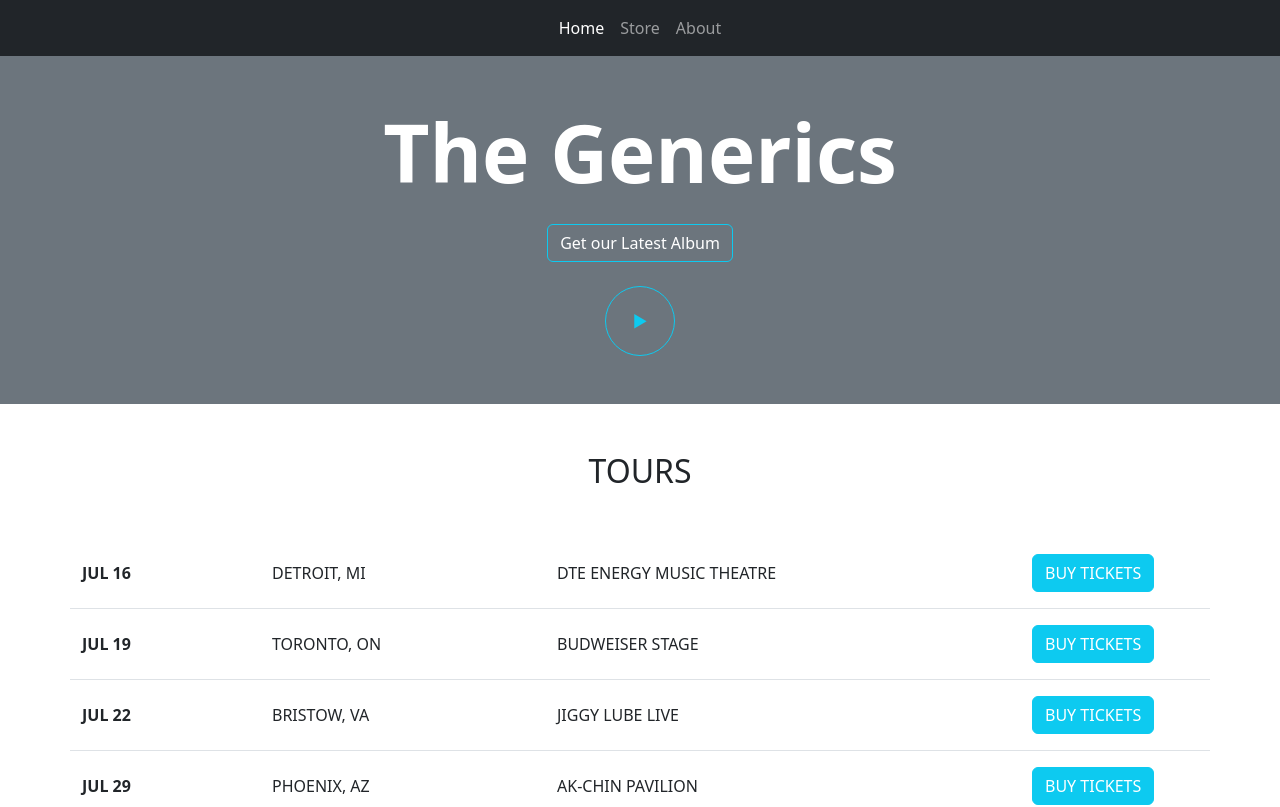
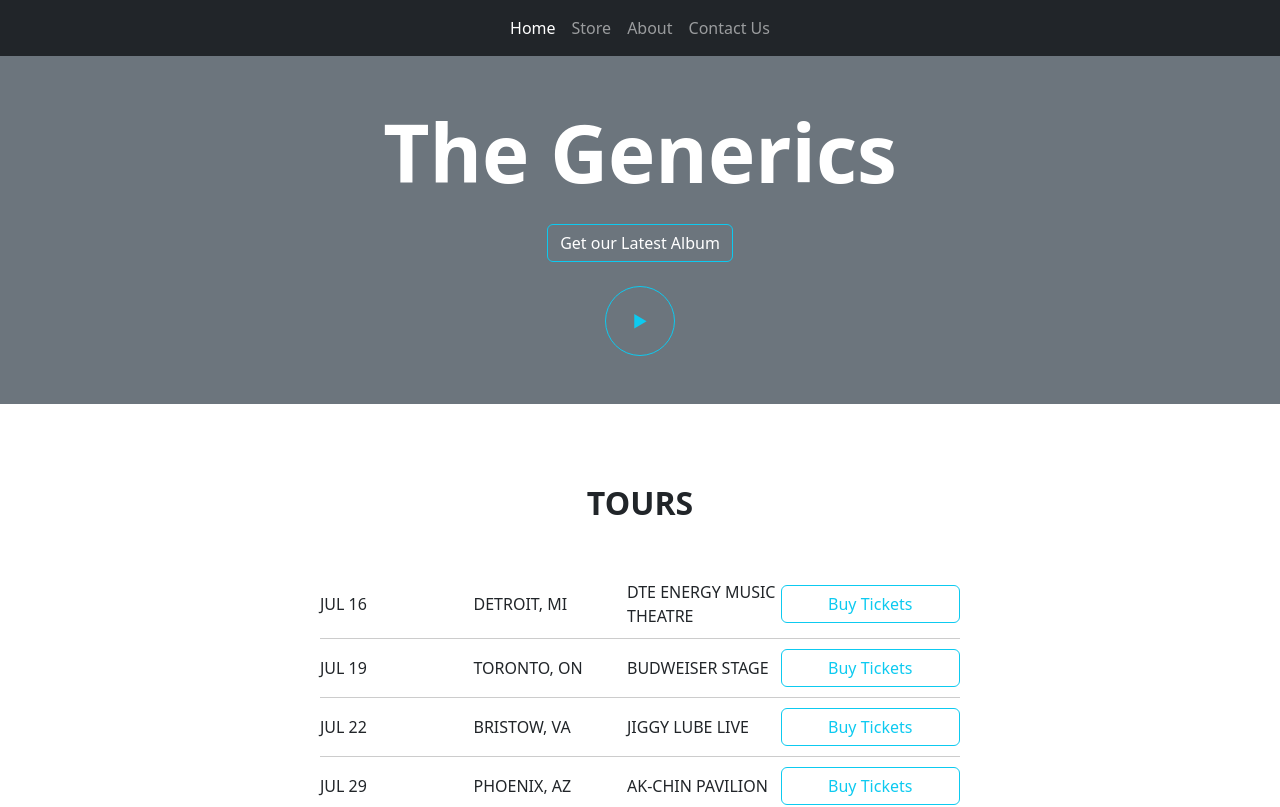
Before and after one commit to piyush-123-123/E-Commerce-, a React (Vite) app: page / in a window 1280 px wide. Shown: the top 807 px of the page. Built offline with nearby package versions, Linux system fonts and the light colour scheme.

Commit message:
Shifted from v7 to v5 and Used Firebase for posting contact form data

```diff
--- a/package.json
+++ b/package.json
@@ -14,7 +14,7 @@
     "react": "^19.2.7",
     "react-bootstrap": "^2.10.10",
     "react-dom": "^19.2.7",
-    "react-router-dom": "^7.18.1"
+    "react-router-dom": "^5.3.4"
   },
   "devDependencies": {
     "@eslint/js": "^10.0.1",
--- a/src/App.css
+++ b/src/App.css
@@ -6,5 +6,6 @@
 
 .content {
   flex: 1;
+   padding-top: 80px;
 
 }
--- a/src/App.jsx
+++ b/src/App.jsx
@@ -1,11 +1,18 @@
 import { useState } from "react";
-import { Outlet } from "react-router-dom";
-import Hero from "./components/Hero"
+import { Switch, Route } from 'react-router-dom';
+import Contact from "./pages/Contact";
+
 import Navbar from "./components/Navbar";
+import Hero from "./components/Hero";
 import Cart from "./components/Cart/Cart";
 import CartProvider from "./components/Store/CartProvider";
-import Footer from "./components/Footer"
-import "./app.css";
+import Footer from "./components/Footer";
+
+import Home from "./pages/Home";
+import Store from "./pages/Store";
+import About from "./pages/About";
+
+import "./App.css";
 
 const App = () => {
   const [showCart, setShowCart] = useState(false);
@@ -19,21 +26,30 @@ const App = () => {
   };
 
   return (
-
     <CartProvider>
-
-
       <div className="app">
         <Navbar onOpenCart={openCartHandler} />
 
-      <Hero title="The Generics" />
+        {showCart && <Cart onCloseCart={closeCartHandler} />}
+       <Hero />
+       <main className="content">
+        <Switch>
+          <Route path="/" exact>
+              <Home />
+          </Route>
 
+          <Route path="/store">
+              <Store />
+          </Route>
 
+          <Route path="/about">
+              <About />
+          </Route>
+          <Route path="/contact">
+              <Contact />
+          </Route>
 
-    {showCart && <Cart onCloseCart={closeCartHandler} />}
-
-    <main className="content">
-      <Outlet />
+        </Switch>
         </main>
 
         <Footer />
--- a/src/components/Hero.jsx
+++ b/src/components/Hero.jsx
@@ -5,10 +5,13 @@ import "./Hero.css";
 const Hero = () => {
   const location = useLocation();
   const isHome = location.pathname === "/";
+  const isContactUs=location.pathname==="/contact";
 
   return (
-    <div className="bg-secondary text-white text-center py-5 ">
-<Container className="hero d-flex flex-column align-items-center">
+    <>
+  {!isContactUs &&
+  <div className="bg-secondary text-white text-center py-5 ">
+   <Container className="hero d-flex flex-column align-items-center">
   <h1 className="display-1 fw-bold">The Generics</h1>
 
   {isHome && (
@@ -29,8 +32,11 @@ const Hero = () => {
       </Button>
     </>
   )}
+
 </Container>
     </div>
+}
+</>
   );
 };
 
--- a/src/components/Navbar.jsx
+++ b/src/components/Navbar.jsx
@@ -1,29 +1,31 @@
 import { Navbar, Container, Nav, Button } from "react-bootstrap";
-import { NavLink ,useLocation} from "react-router-dom";
+import { NavLink, useLocation } from "react-router-dom";
 
 const Header = ({ onOpenCart }) => {
-  const location=useLocation();
+  const location = useLocation();
+
   return (
     <Navbar bg="dark" variant="dark" fixed="top">
       <Container>
-
         <div style={{ width: "100px" }}></div>
 
-
         <Nav className="mx-auto">
-      <Nav.Link as={NavLink} to="/" end>
+          <Nav.Link as={NavLink} exact to="/" activeClassName="active">
             Home
           </Nav.Link>
 
-      <Nav.Link as={NavLink} to="/store">
+          <Nav.Link as={NavLink} to="/store" activeClassName="active">
             Store
           </Nav.Link>
 
-      <Nav.Link as={NavLink} to="/about">
+          <Nav.Link as={NavLink} to="/about" activeClassName="active">
             About
           </Nav.Link>
+
+          <Nav.Link as={NavLink} to="/contact" activeClassName="active">
+            Contact Us
+          </Nav.Link>
         </Nav>
-
 
         <div style={{ width: "100px", textAlign: "right" }}>
           {location.pathname === "/store" && (
@@ -32,7 +34,6 @@ const Header = ({ onOpenCart }) => {
             </Button>
           )}
         </div>
-
       </Container>
     </Navbar>
   );
--- a/src/components/ProductItem.jsx
+++ b/src/components/ProductItem.jsx
@@ -8,7 +8,7 @@ const ctx=useContext(CartContext);
   className="border-0 shadow-none"
   style={{ width: "15rem" }}
 >
-            <Card.Title className="d-flex justify-content-center">
+            <Card.Title className="d-flex ">
              {product.title}
             </Card.Title>
             <Card.Img
@@ -18,7 +18,7 @@ const ctx=useContext(CartContext);
             <Card.Body  className="d-flex justify-content-between align-items-end">
                 <div className="d-flex fw-bold"> ${product.price}</div>
 
-                <Button variant="light" onClick={ () => ctx.addItem(product)}>Add to Cart</Button>
+                <Button variant="outline-success" onClick={ () => ctx.addItem(product)}>Add to Cart</Button>
                 </Card.Body>
 
 
--- a/src/components/Products.jsx
+++ b/src/components/Products.jsx
@@ -6,7 +6,7 @@ const Products = ({ products }) => {
     <Container>
       <Row >
         {products.map((product) => (
-          <Col md={6} className="d-flex justify-content-center my-3 ml-4">
+          <Col key={Math.random().toString()} md={6} className="d-flex justify-content-center my-3 ml-4">
             <ProductItem product={product} />
           </Col>
         ))}
--- a/src/components/Tours.css
+++ b/src/components/Tours.css
@@ -0,0 +1,15 @@
+.tour {
+width: 50%;
+margin-left: 25%;
+}
+.tourList {
+  display: flex;
+  align-items: center;
+  padding: 10px 0;
+  border-bottom: 1px solid #ccc;
+}
+
+.tourList span,
+.tourList button {
+  flex: 1;
+}
--- a/src/components/Tours.jsx
+++ b/src/components/Tours.jsx
@@ -1,5 +1,5 @@
-import { Container, Row, Col, Button } from "react-bootstrap";
-
+import {Button } from "react-bootstrap";
+import "./Tours.css";
 const tours = [
   {
     date: "JUL 16",
@@ -35,30 +35,18 @@ const tours = [
 
 const Tours = () => {
   return (
-    <Container className="my-5">
-      <h2 className="text-center mb-5">TOURS</h2>
+    <div className="tour">
+      <h2 className="text-center fw-bold mb-5">TOURS</h2>
 
       {tours.map((tour, index) => (
-        <Row
-          key={index}
-          className="align-items-center border-bottom py-3"
-        >
-          <Col md={2}>
-            <strong>{tour.date}</strong>
-          </Col>
-
-          <Col md={3}>{tour.city}</Col>
-
-          <Col md={5}>{tour.venue}</Col>
-
-          <Col md={2}>
-            <Button variant="info" className="text-white">
-              BUY TICKETS
-            </Button>
-          </Col>
-        </Row>
-      ))}
-    </Container>
+     <div key={index} className="tourList">
+    <span>{tour.date}</span>
+    <span>{tour.city}</span>
+    <span>{tour.venue}</span>
+    <Button variant="outline-info">Buy Tickets</Button>
+  </div>
+))}
+    </div>
   );
 };
 
--- a/src/main.jsx
+++ b/src/main.jsx
@@ -1,9 +1,11 @@
 import React from "react";
 import ReactDOM from "react-dom/client";
 import "bootstrap/dist/css/bootstrap.min.css";
-import { RouterProvider } from "react-router-dom";
-import router from "./routes/router";
+import { BrowserRouter } from "react-router-dom";
+import App from "./App";
 
 ReactDOM.createRoot(document.getElementById("root")).render(
-  <RouterProvider router={router} />
+  <BrowserRouter>
+    <App />
+  </BrowserRouter>
 );
--- a/src/pages/About.jsx
+++ b/src/pages/About.jsx
@@ -3,7 +3,7 @@ import { Container, Row, Col, Image } from "react-bootstrap";
 const About = () => {
   return (
     <Container className="my-5">
-      <h2 className="text-center mb-4">About</h2>
+      <h2 className="text-center mb-0">About</h2>
 
       <Row className="align-items-center">
         <Col md={4} className="text-center">
--- /dev/null
+++ b/src/pages/Contact.jsx
@@ -0,0 +1,57 @@
+import { Form, Button, Card } from "react-bootstrap";
+import {useState} from "react";
+const Contact = () => {
+
+    const [name, setName] = useState("");
+    const [email, setEmail] = useState("");
+    const [phone, setPhone] = useState("");
+
+    async function submitHandler(e){
+        e.preventDefault();
+
+        const contactObj={
+            name,
+            email,
+            phone
+        }
+      await fetch("https://react-http-cc42a-default-rtdb.firebaseio.com/contact.json",{
+        method : "POST",
+        body : JSON.stringify(contactObj),
+        headers :{
+         "Content-Type": "application/json",
+        }
+
+      })
+      setName("");
+      setEmail("");
+      setPhone("");
+
+    }
+
+  return (
+    <Card className="w-50 mx-auto mt-5 p-4">
+      <Form onSubmit={submitHandler}>
+        <Form.Group className="mb-3">
+          <Form.Label>Name</Form.Label>
+          <Form.Control type="text" value={name} onChange={(e)=>setName(e.target.value)}/>
+        </Form.Group>
+
+        <Form.Group className="mb-3">
+          <Form.Label>Email</Form.Label>
+          <Form.Control type="email" value={email} onChange={(e)=>setEmail(e.target.value)} />
+        </Form.Group>
+
+        <Form.Group className="mb-3">
+          <Form.Label>Phone Number</Form.Label>
+          <Form.Control type="tel" value={phone} onChange={(e)=>setPhone(e.target.value)}/>
+        </Form.Group>
+
+        <div className="text-center">
+          <Button type="submit">Submit</Button>
+        </div>
+      </Form>
+    </Card>
+  );
+};
+
+export default Contact;
```
Also changed, not shown: 1 other file (tests, documents, lock files or other folders). Lines whose indentation alone changed are shown as unchanged.
